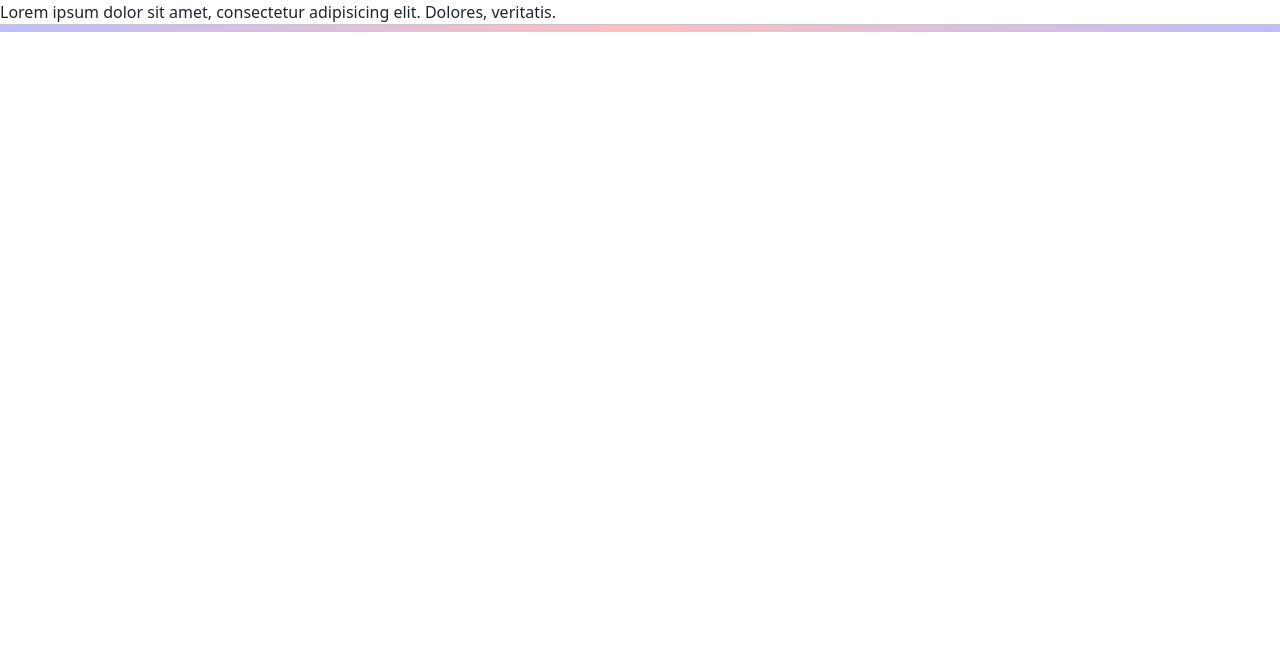
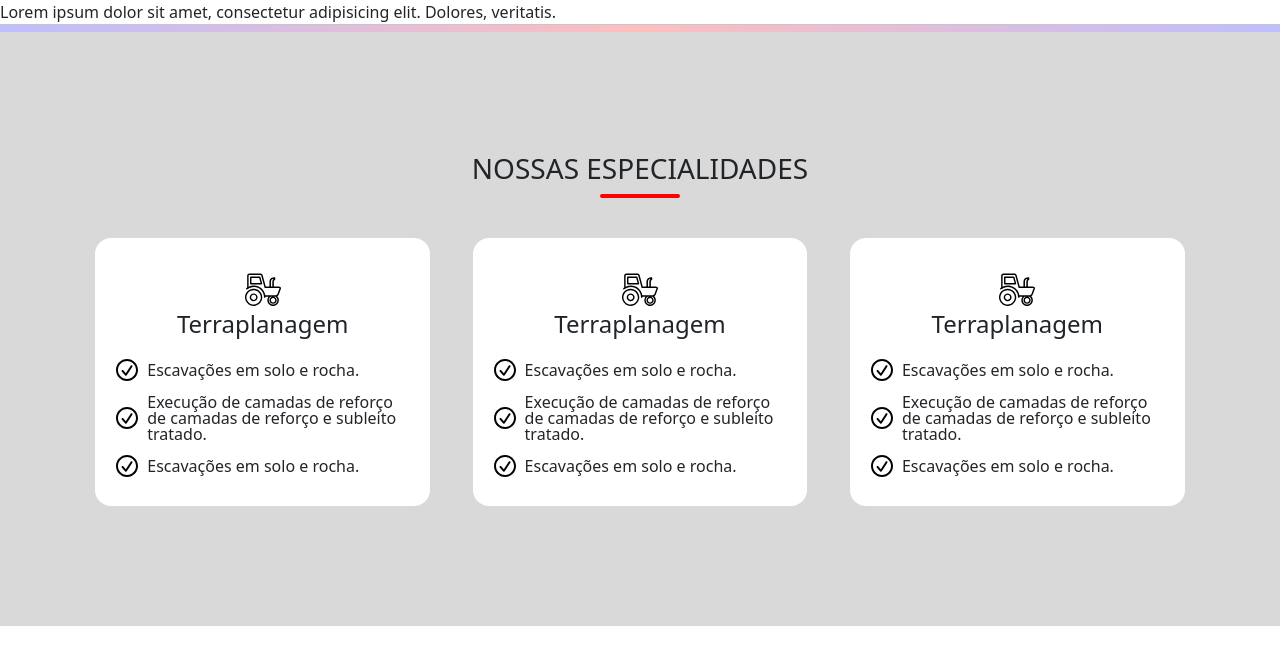
Before and after one commit to 2011Alexandrealvarenga/HS-Institutional, a Next.js app: page / in a window 1280 px wide. Shown: the top 664 px of the page. Built offline with nearby package versions, Linux system fonts and the light colour scheme.

Commit message:
Our specialities - section html structure

```diff
--- a/src/components/parts-site/Specialities.tsx
+++ b/src/components/parts-site/Specialities.tsx
@@ -1,8 +1,91 @@
+import Img_icon from '../../assets/img/tractor.svg';
+import Img_icon_checked from '../../assets/img/check-icon.svg';
 
 export default function Specialities() {
   return (
     <div>
       <hr className="split-section"></hr>
+        <section id="specialist">
+          <div className="container">
+            <div className="row">
+              <div className="col-12 text-center">
+                <div className="content-title-section">
+                  <h3 className="title-section">NOSSAS ESPECIALIDADES</h3>
+                  <div className="hr-line-title"></div>
+                </div>
+              </div>
+            </div>
+            <div className="row">
+              <div className="col-md-12">
+                <div className="three-itens">
+                  {/* item */}
+                  <div className="itens-card">
+                    <div className="content-title">
+                      <img src={Img_icon.src} className="img-item-icon" />
+                      <h2 className="title">Terraplanagem</h2>
+                    </div>
+                    <div className="content-itens">
+                      <div className="itens">
+                        <img src={Img_icon_checked.src} className="icon-check" />
+                        <span className="specialist-position">Escavações em solo e rocha.</span>
+                      </div>
+                      <div className="itens">
+                        <img src={Img_icon_checked.src} className="icon-check" />
+                        <span className="specialist-position">Execução de camadas de reforço de camadas de reforço e subleito tratado.</span>
+                      </div>
+                      <div className="itens">
+                        <img src={Img_icon_checked.src} className="icon-check" />
+                        <span className="specialist-position">Escavações em solo e rocha.</span>
+                      </div>
+                    </div>
+                  </div>
+                  {/* item */}
+                  <div className="itens-card">
+                    <div className="content-title">
+                      <img src={Img_icon.src} className="img-item-icon" />
+                      <h2 className="title">Terraplanagem</h2>
+                    </div>
+                    <div className="content-itens">
+                      <div className="itens">
+                        <img src={Img_icon_checked.src} className="icon-check" />
+                        <span className="specialist-position">Escavações em solo e rocha.</span>
+                      </div>
+                      <div className="itens">
+                        <img src={Img_icon_checked.src} className="icon-check" />
+                        <span className="specialist-position">Execução de camadas de reforço de camadas de reforço e subleito tratado.</span>
+                      </div>
+                      <div className="itens">
+                        <img src={Img_icon_checked.src} className="icon-check" />
+                        <span className="specialist-position">Escavações em solo e rocha.</span>
+                      </div>
+                    </div>
+                  </div>
+                  {/* item */}
+                  <div className="itens-card">
+                    <div className="content-title">
+                      <img src={Img_icon.src} className="img-item-icon" />
+                      <h2 className="title">Terraplanagem</h2>
+                    </div>
+                    <div className="content-itens">
+                      <div className="itens">
+                        <img src={Img_icon_checked.src} className="icon-check" />
+                        <span className="specialist-position">Escavações em solo e rocha.</span>
+                      </div>
+                      <div className="itens">
+                        <img src={Img_icon_checked.src} className="icon-check" />
+                        <span className="specialist-position">Execução de camadas de reforço de camadas de reforço e subleito tratado.</span>
+                      </div>
+                      <div className="itens">
+                        <img src={Img_icon_checked.src} className="icon-check" />
+                        <span className="specialist-position">Escavações em solo e rocha.</span>
+                      </div>
+                    </div>
+                  </div>
+                </div>
+              </div>
+            </div>
+          </div>
+        </section>
     </div>
   );
 }
```
